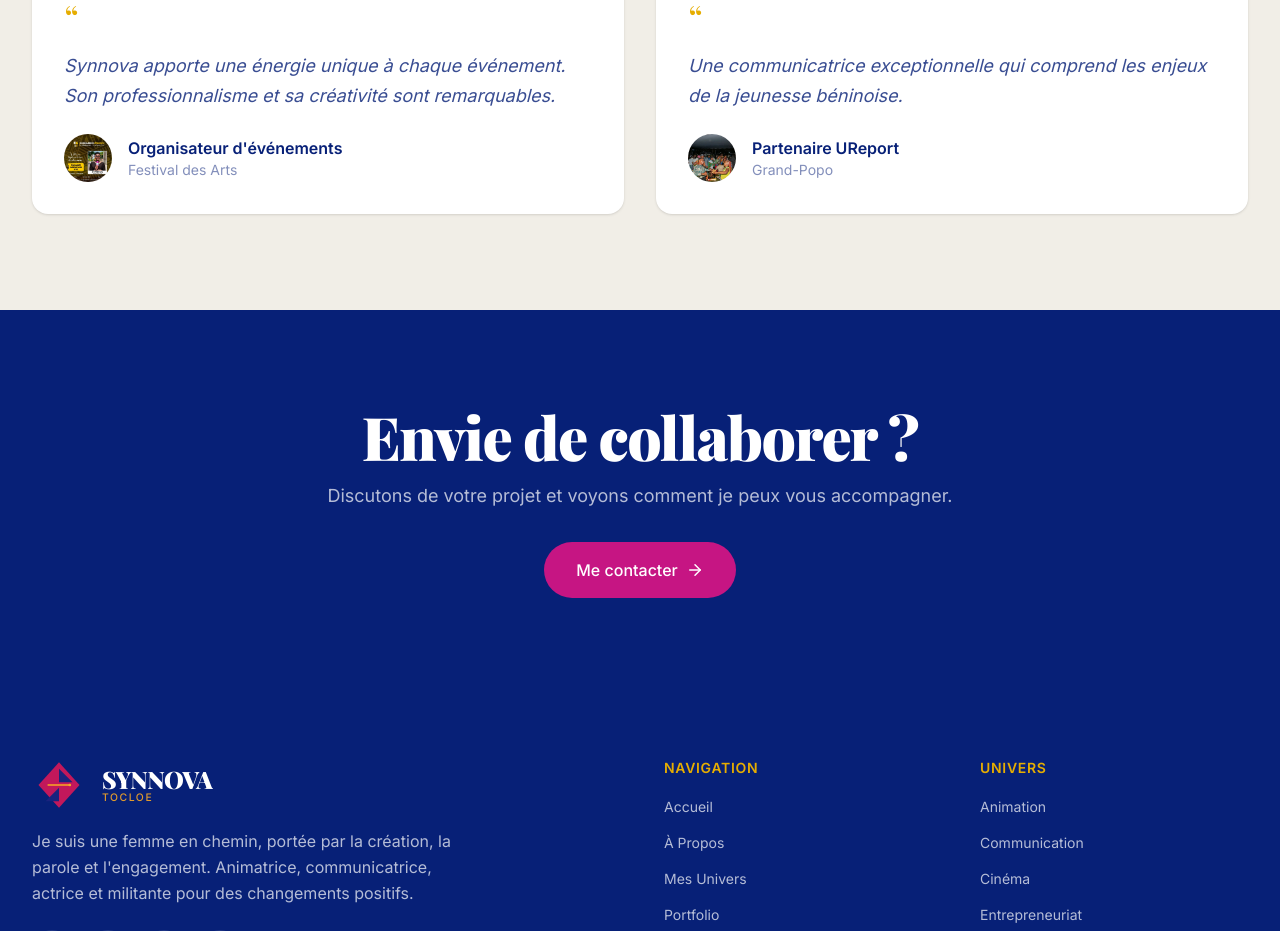
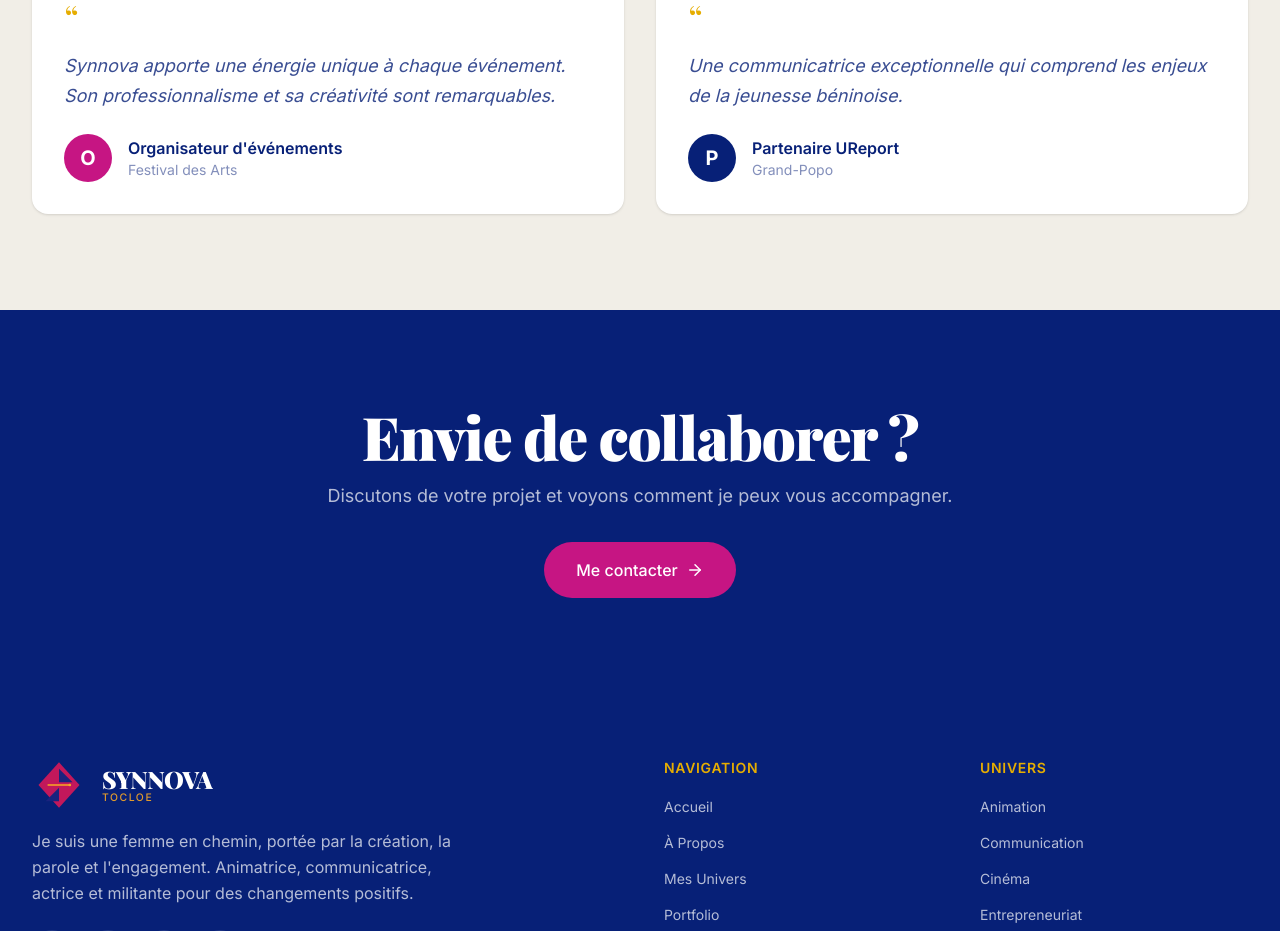
Before and after one commit to kakporosaire953-creator/Synnova-Belvine-Kybarance-TOCLOE, a Next.js app: page /portfolio in a window 1280 px wide. Shown: the part 4060-4991 px from the top of the page. Built offline with nearby package versions, Linux system fonts and the light colour scheme; a web font is replaced by a local one.

Commit message:
Fix: Remplacement images témoignages par initiales O et P dans cercles colorés

```diff
--- a/app/portfolio/page.tsx
+++ b/app/portfolio/page.tsx
@@ -87,13 +87,15 @@ const testimonials = [
     quote: "Synnova apporte une énergie unique à chaque événement. Son professionnalisme et sa créativité sont remarquables.",
     author: "Organisateur d'événements",
     role: "Festival des Arts",
-    imageIndex: 8,
+    initial: "O",
+    color: "bg-rose",
   },
   {
     quote: "Une communicatrice exceptionnelle qui comprend les enjeux de la jeunesse béninoise.",
     author: "Partenaire UReport",
     role: "Grand-Popo",
-    imageIndex: 9,
+    initial: "P",
+    color: "bg-indigo",
   },
 ];
 
@@ -352,15 +354,10 @@ export default function PortfolioPage() {
                       {testimonial.quote}
                     </p>
                     <div className="mt-6 flex items-center gap-4">
-                      <div className="relative w-12 h-12 rounded-full overflow-hidden">
-                        <Image
-                          src={galleryImages[testimonial.imageIndex]?.src || galleryImages[0].src}
-                          alt={testimonial.author}
-                          fill
-                          className="object-cover object-top"
-                          quality={95}
-                          sizes="48px"
-                        />
+                      <div className={`w-12 h-12 rounded-full ${testimonial.color} flex items-center justify-center`}>
+                        <span className="text-white font-bold text-xl">
+                          {testimonial.initial}
+                        </span>
                       </div>
                       <div>
                         <p className="font-semibold text-indigo">
```
